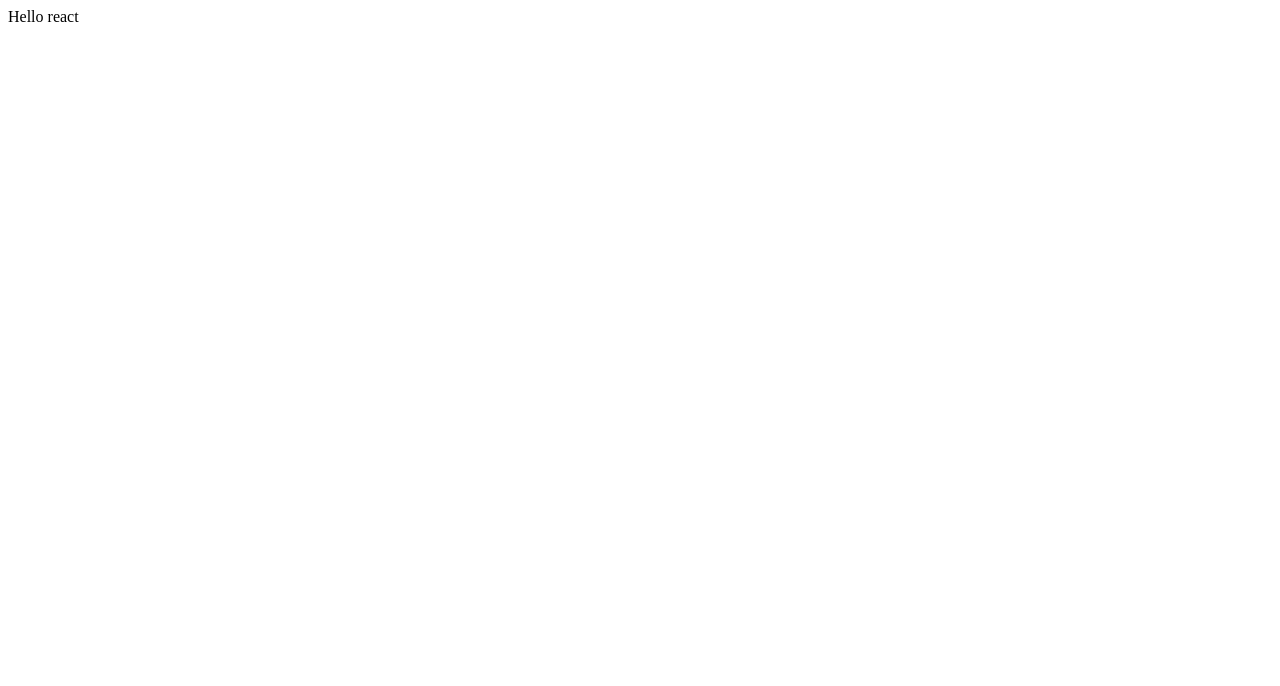
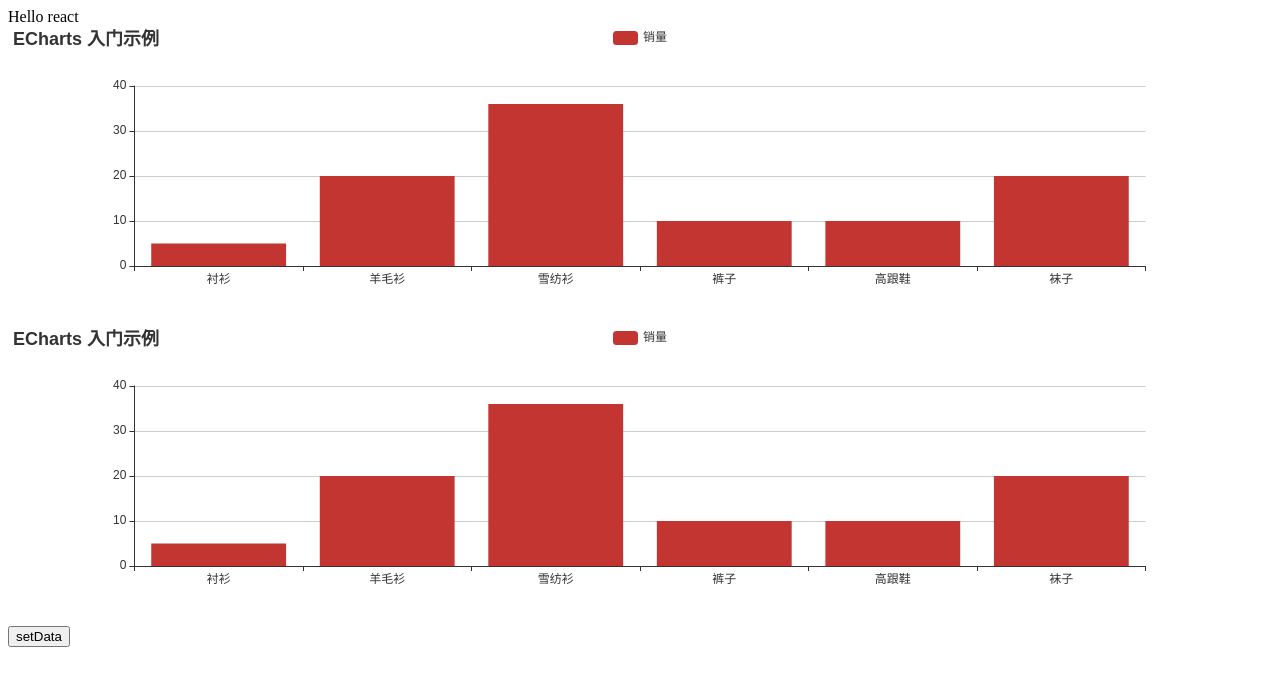
Before and after one commit to Felix-Prince/charts-lib, a React app: page / in a window 1280 px wide. Shown: the top 686 px of the page. Built offline with nearby package versions, Linux system fonts and the light colour scheme.

Commit message:
基础版 echarts 组件完成 能够简单渲染图表组件 具体的配置还需完善

```diff
--- a/package.json
+++ b/package.json
@@ -53,7 +53,11 @@
     },
     "dependencies": {
         "@babel/polyfill": "^7.10.1",
+        "@types/echarts": "^4.6.2",
         "core-js": "^2.6.11",
+        "echarts": "^4.8.0",
+        "lodash": "^4.17.15",
+        "prop-types": "^15.7.2",
         "react": "^16.13.1",
         "react-dom": "^16.13.1",
         "react-router": "^5.2.0",
--- /dev/null
+++ b/src/core/ECharts/index.tsx
@@ -0,0 +1,59 @@
+import React from "react";
+import EChartsObject from "echarts";
+import PropsTypes from "prop-types";
+
+interface EChartsProps {
+    option: EChartsObject.EChartOption;
+    notMerge?: boolean;
+    lazyUpdate?: boolean;
+}
+
+// const propTypes = {
+//     option: PropsTypes.object.isRequire,
+//     notMerge: PropsTypes.boolean,
+//     lazyUpdate: PropsTypes.boolean,
+// };
+
+export default class ECharts extends React.Component<EChartsProps> {
+    private echartsDOM: HTMLDivElement | HTMLCanvasElement = (<div></div>);
+    // static propTypes = propTypes;
+
+    componentDidMount() {
+        this.renderChart();
+    }
+
+    componentDidUpdate(prevProps: EChartsProps) {
+        this.renderChart();
+    }
+
+    private getInstance = () => {
+        if (!this.echartsDOM) {
+            return null;
+        }
+
+        return (
+            EChartsObject.getInstanceByDom(this.echartsDOM) ||
+            EChartsObject.init(this.echartsDOM, {}, { height: 300 })
+        );
+    };
+
+    private renderChart = () => {
+        const echartInstance = this.getInstance();
+
+        if (!echartInstance) {
+            return null;
+        }
+
+        const { option, notMerge, lazyUpdate } = this.props;
+
+        echartInstance.setOption(option, notMerge, lazyUpdate);
+    };
+
+    private saveDOM = (node: any) => {
+        node && (this.echartsDOM = node);
+    };
+
+    render() {
+        return <div ref={this.saveDOM}></div>;
+    }
+}
--- a/src/index.tsx
+++ b/src/index.tsx
@@ -1,8 +1,47 @@
-import React from "react";
+import React, { useState } from "react";
 import ReactDOM from "react-dom";
+import ECharts from "./core/ECharts";
 
 const App: React.FC = () => {
-    return <div>Hello react</div>;
+    const [chartData, setChartData] = useState([5, 20, 36, 10, 10, 20]);
+    const lineOption: any = {
+        title: {
+            text: "ECharts 入门示例",
+        },
+        tooltip: {},
+        legend: {
+            data: ["销量"],
+        },
+        xAxis: {
+            data: ["衬衫", "羊毛衫", "雪纺衫", "裤子", "高跟鞋", "袜子"],
+        },
+        yAxis: {},
+        series: [
+            {
+                name: "销量",
+                type: "bar",
+                data: chartData,
+            },
+        ],
+    };
+
+    const setData = (): void => {
+        let arr: Array<number> = [];
+        for (let index = 0; index < 6; index++) {
+            const element = Math.round(Math.random() * 100);
+            arr.push(element);
+        }
+        console.log("arr", arr);
+        setChartData(arr);
+    };
+    return (
+        <div>
+            Hello react
+            <ECharts option={lineOption} />
+            <ECharts option={lineOption} />
+            <button onClick={setData}>setData</button>
+        </div>
+    );
 };
 
 ReactDOM.render(<App />, document.getElementById("root"));
```
Also changed, not shown: 2 other files (tests, documents, lock files or other folders).
